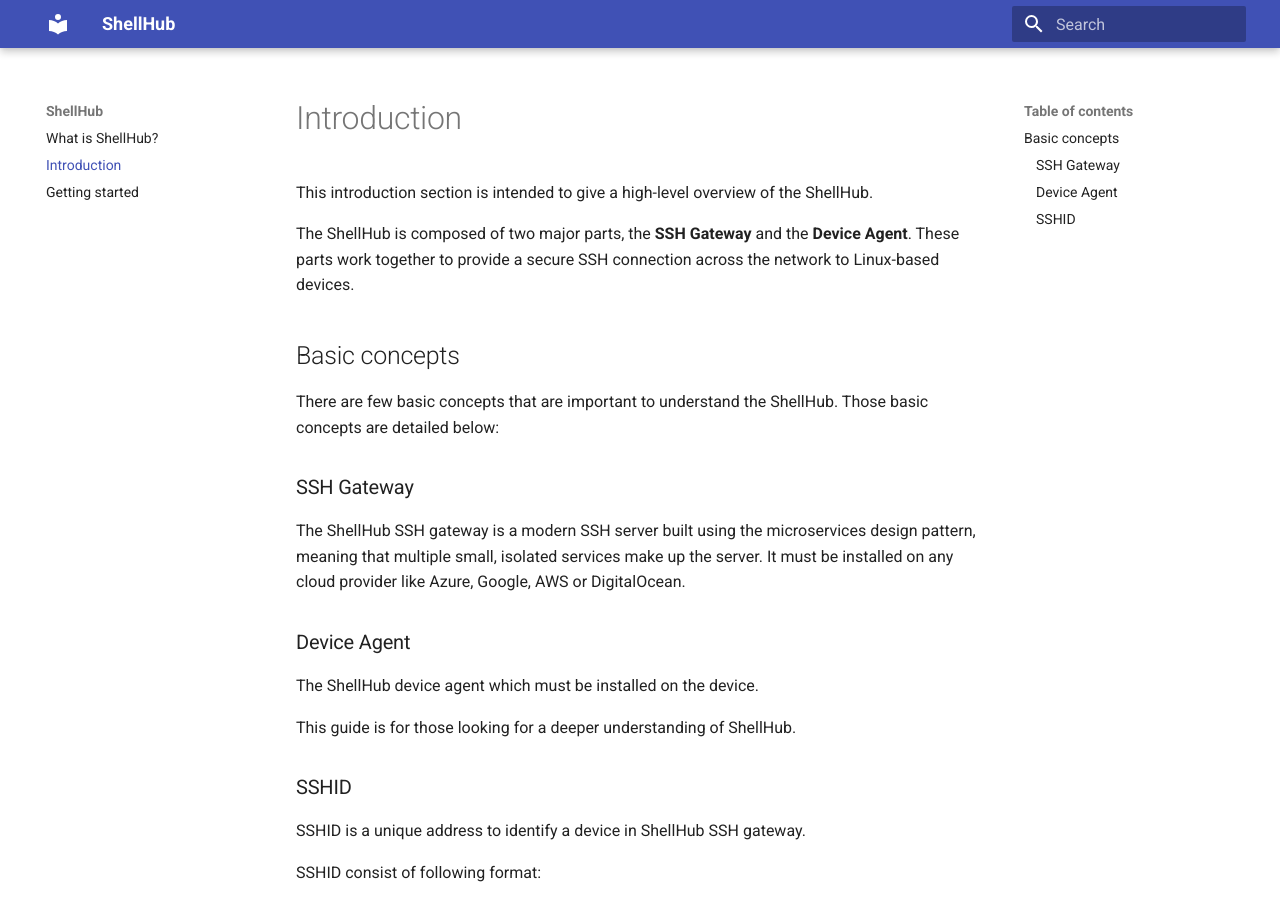
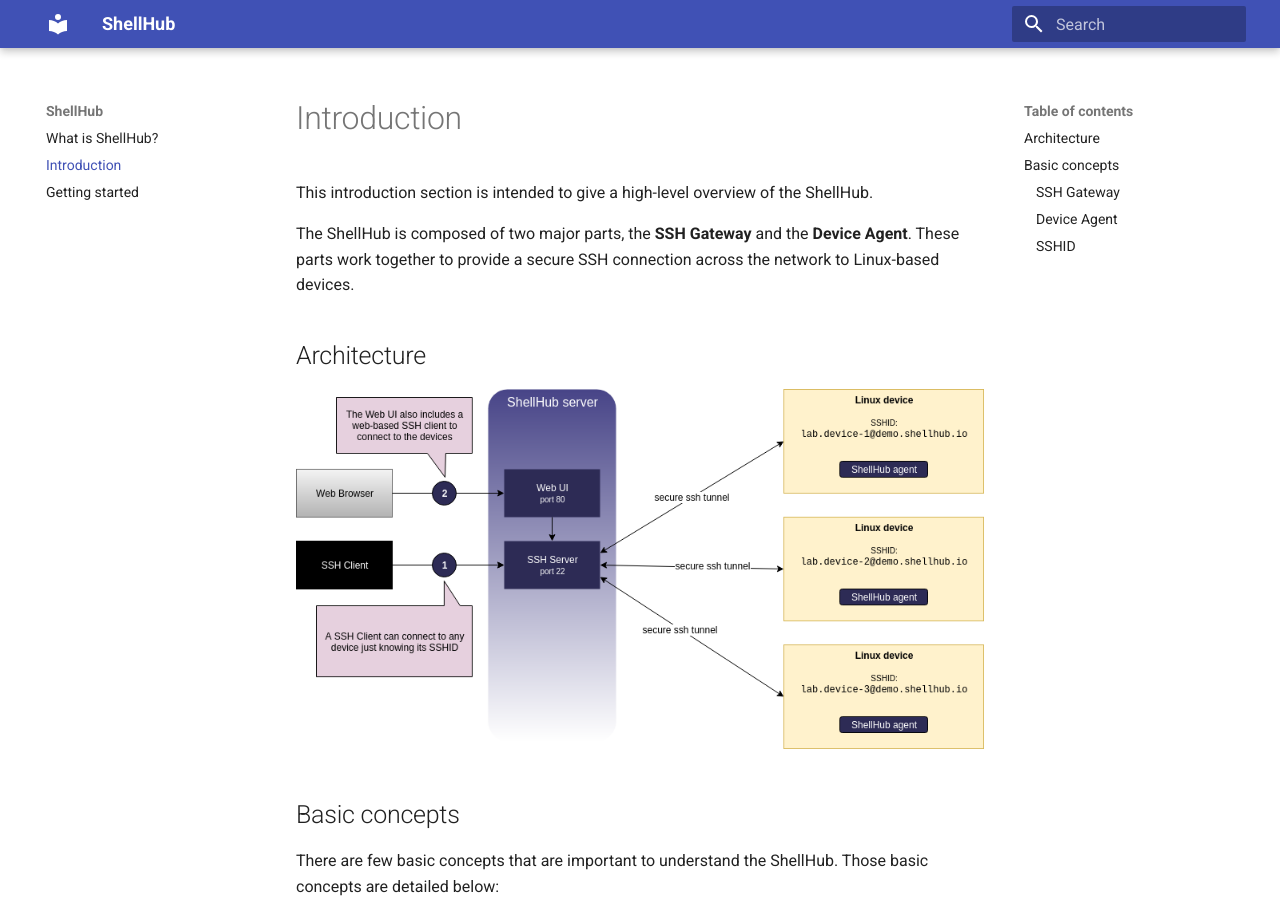
Before and after one commit to shellhub-io/shellhub-io.github.io, an MkDocs documentation site: the page built from docs/introduction.md, in a window 1280 px wide and 900 px high. Built offline with MkDocs 1.6.1 and Material for MkDocs 9.7.7, drawn with Linux system fonts in a browser that asks for light colours.

Commit message:
introduction: add architecture diagram

```diff
--- a/docs/introduction.md
+++ b/docs/introduction.md
@@ -5,6 +5,10 @@
 The ShellHub is composed of two major parts, the **SSH Gateway** and the **Device Agent**.
 These parts work together to provide a secure SSH connection across the network
 to Linux-based devices.
+
+## Architecture
+
+![Diagram](img/diagram.png)
 
 ## Basic concepts
 
```
Also changed, not shown: docs/img/diagram.png (added).
